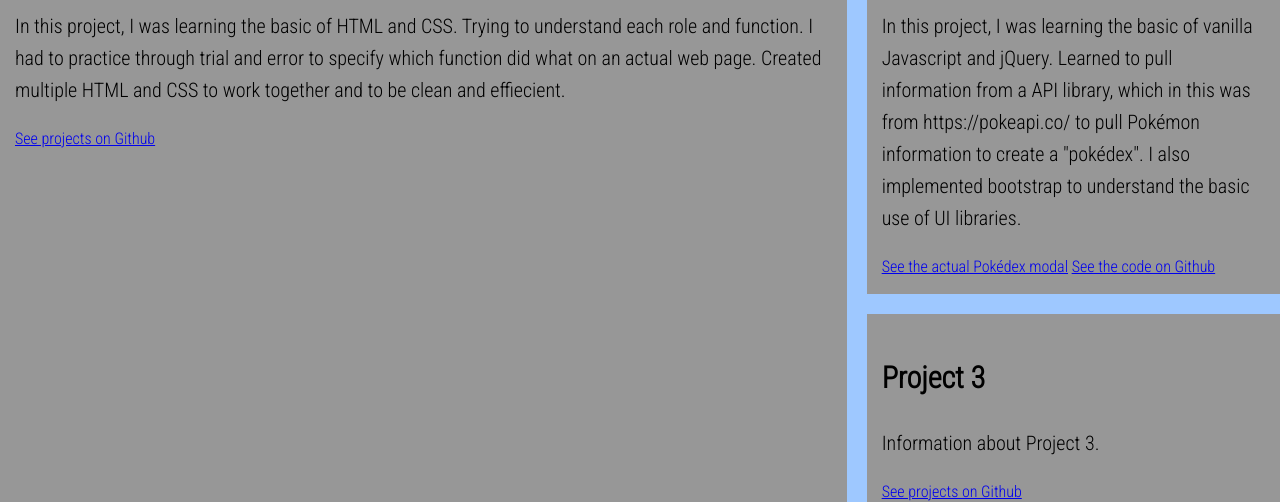
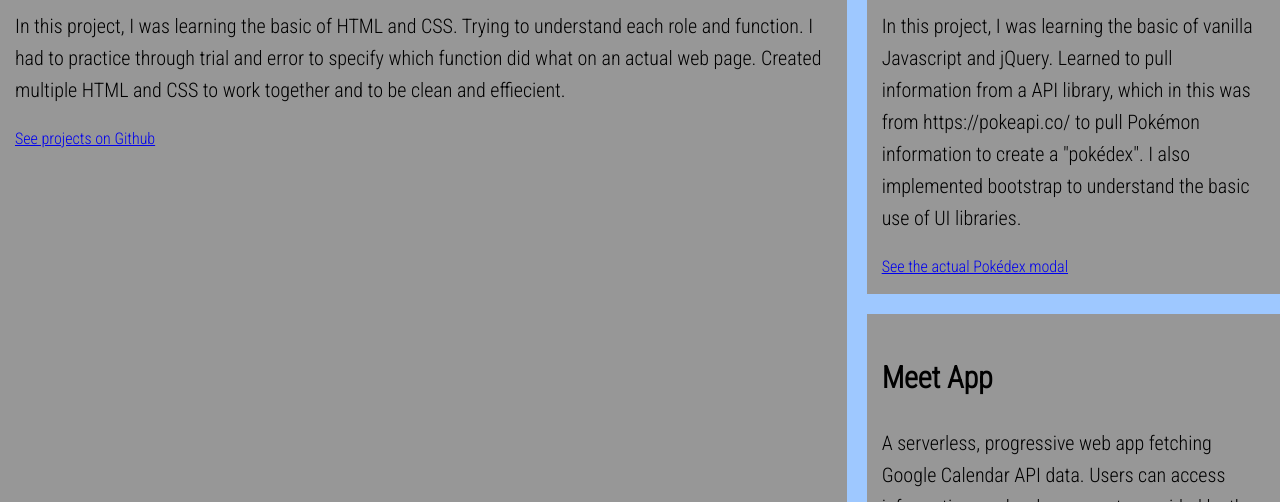
Before and after one commit to Joon-Bug5/Portfolio-Website, a plain HTML site: page work.html in a window 1280 px wide. Shown: the part 450-952 px from the top of the page. Drawn offline with Linux system fonts and the light colour scheme; a script that the page names is missing.

Commit message:
Updated projects

```diff
--- a/work.html
+++ b/work.html
@@ -55,15 +55,16 @@
             I also implemented bootstrap to understand the basic use of UI libraries.
           </p>
           <a href="https://joon-bug5.github.io/Pokemon-Pokedex/">See the actual Pokédex modal</a>
-          <a href="https://github.com/Joon-Bug5/Pokemon-Pokedex/">See the code on Github</a>
+
         </div>
 
         <div class="project-list__item">
-          <h2>Project 3</h2>
+          <h2>Meet App</h2>
           <p>
-            Information about Project 3.
+            A serverless, progressive web app fetching Google Calendar API data. Users can access information on developer events provided by the Google Calendar API. Users can filter events by location, limit search query results, and visualize data provided by the Recharts library.
           </p>
-          <a href="#">See projects on Github</a>
+          <a href="https://joon-bug5.github.io/meet/">See the actual modal</a>
+          <a href="https://github.com/Joon-Bug5/meet">See the code on Github</a>
         </div>
 
         <div class="project-list__item">
```
